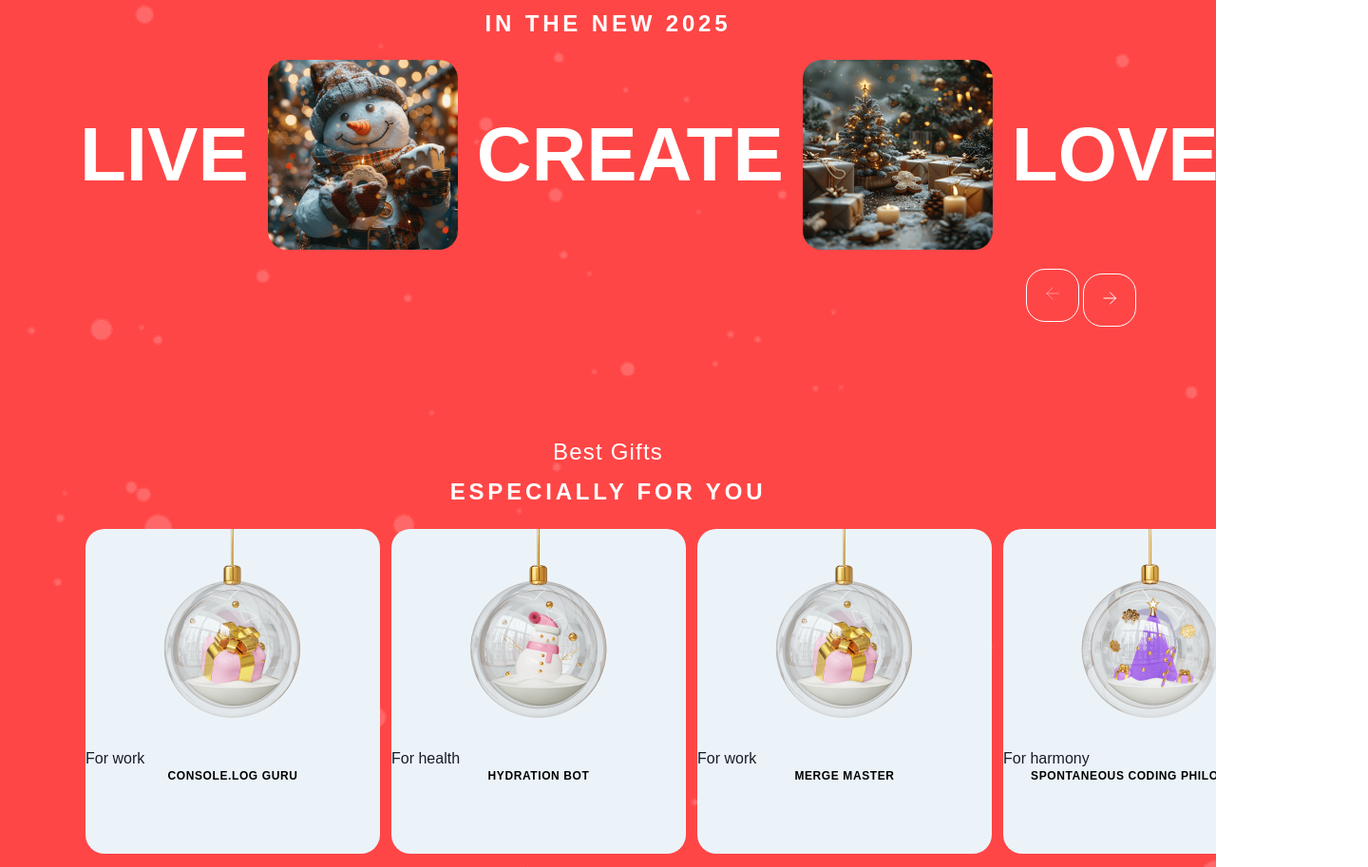
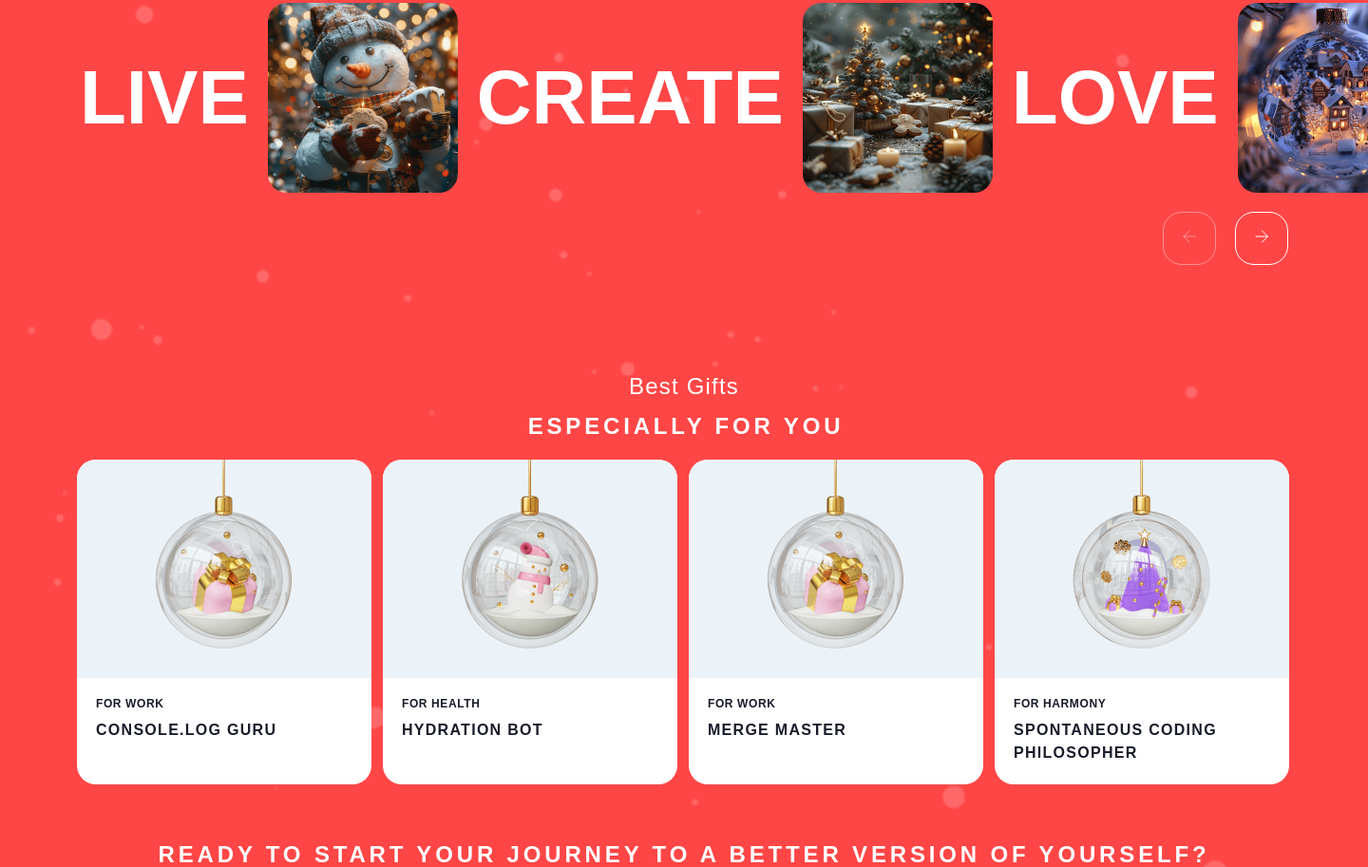
Before and after one commit to crlinm/Christmas-shop, a website built with Parcel: page christmas-shop/index.html in a window 1280 px wide. Shown: the part 1385-2298 px from the top of the page at 95% size, 1440 px wide, since content can reach past the window. Built offline with nearby package versions, Linux system fonts and the light colour scheme; a small style sheet from the web is missing; files whose address does not match are found by name.

Commit message:
feat: edit btns, section wishes, gifts - add some styles

```diff
--- a/christmas-shop/index.html
+++ b/christmas-shop/index.html
@@ -83,10 +83,10 @@
                             </div>
                         </div>
                         <div class="wishes__slider__buttons">
-                            <button class="button button_arrow">
+                            <button class="button button_arrow button_arrow_notallowed">
                                 <img src="./src/assets/img/wishes/left-arrow.svg" alt="">
                             </button>
-                            <button class="button button_arrow">
+                            <button class="button button_arrow button_arrow_active">
                                 <img src="./src/assets/img/wishes/right-arrow.svg" alt="">
                             </button>
                         </div>
@@ -102,23 +102,31 @@
                         <div class="layout-4-columns">
                             <div class="gift__card">
                                 <img src="./src/assets/img/gifts/gift-for-work.png" alt="">
-                                <p>For work</p>
-                                <h4>Console.log Guru</h4>
+                                <div class="cart__content">
+                                    <p class="h4">For work</p>
+                                    <p class="h3">Console.log Guru</p>
+                                </div>
                             </div>
                             <div class="gift__card">
                                 <img src="./src/assets/img/gifts/gift-for-health.png" alt="">
-                                <p>For health</p>
-                                <h4>Hydration Bot</h4>
+                                <div class="cart__content">
+                                    <p class="h4">For health</p>
+                                    <p class="h3">Hydration Bot</p>
+                                </div>
                             </div>
                             <div class="gift__card">
                                 <img src="./src/assets/img/gifts/gift-for-work.png" alt="">
-                                <p>For work</p>
-                                <h4>Merge Master</h4>
+                                <div class="cart__content">
+                                    <p class="h4">For work</p>
+                                    <p class="h3">Merge Master</p>
+                                </div>
                             </div>
                             <div class="gift__card">
                                 <img src="./src/assets/img/gifts/gift-for-harmony.png" alt="">
-                                <p>For harmony</p>
-                                <h4>Spontaneous Coding Philosopher</h4>
+                                <div class="cart__content">
+                                    <p class="h4">For harmony</p>
+                                    <p class="h3">Spontaneous Coding Philosopher</p>
+                                </div>
                             </div>
                         </div>
                     </div>
--- a/christmas-shop/src/sass/base/_buttons.scss
+++ b/christmas-shop/src/sass/base/_buttons.scss
@@ -20,4 +20,18 @@
     width: 56px;
     height: 56px;
     background-color: transparent;
+
+    &_notallowed {
+        cursor: not-allowed;
+        border: 1px solid var(--static-white-40);
+    }
+
+    &_active:hover {
+        background-color: var(--static-white);
+
+        &>img {
+            stroke: var(--primary);
+            color: var(--primary);
+        }
+    }
 }
--- a/christmas-shop/src/sass/components/_gifts.scss
+++ b/christmas-shop/src/sass/components/_gifts.scss
@@ -1,28 +1,48 @@
 .gifts {
-    padding: 60px 8px;
+    padding: 56px 8px;
 }
 
 .gifts__block {
     display: flex;
     flex-direction: column;
-    gap: 20px;
-    padding-inline: 82px;
+    gap: 16px;
+    padding-inline: 73px;
 }
 
 .gifts__text {
     display: flex;
     flex-direction: column;
     gap: 12px;
+
+    h2 {
+        padding-left: 4px;
+    }
 }
 
 .gift__card {
     display: flex;
     flex-direction: column;
     @extend %border_radius;
-    background: var(--content-background);
+    background: var(--static-white);
 
     width: 310px;
     height: 342px;
+
+    img {
+        background: var(--content-background);
+        border-radius: 20px 20px 0 0;
+    }
+}
+
+.cart__content {
+    display: flex;
+    flex-direction: column;
+    gap: 8px;
+    padding: 20px 20px 44px 20px;
+
+    p {
+        text-align: left;
+    }
 }
 
 .layout-4-columns {
--- a/christmas-shop/src/sass/components/_wishes.scss
+++ b/christmas-shop/src/sass/components/_wishes.scss
@@ -37,6 +37,12 @@
 }
 
 .wishes__slider__buttons {
+    display: flex;
+    flex-direction: row;
+    gap: 20px;
+    justify-content: right;
+    align-content: center;
+
     padding-inline: 76px;
-    text-align: right;
+    // text-align: right;
 }
--- a/christmas-shop/src/sass/layouts/_wrapper.scss
+++ b/christmas-shop/src/sass/layouts/_wrapper.scss
@@ -1,4 +1,5 @@
 .wrapper {
-    max-width: $content-width;
+    // max-width: $content-width;
+    width: $content-width;
     margin: auto;
 }
```
